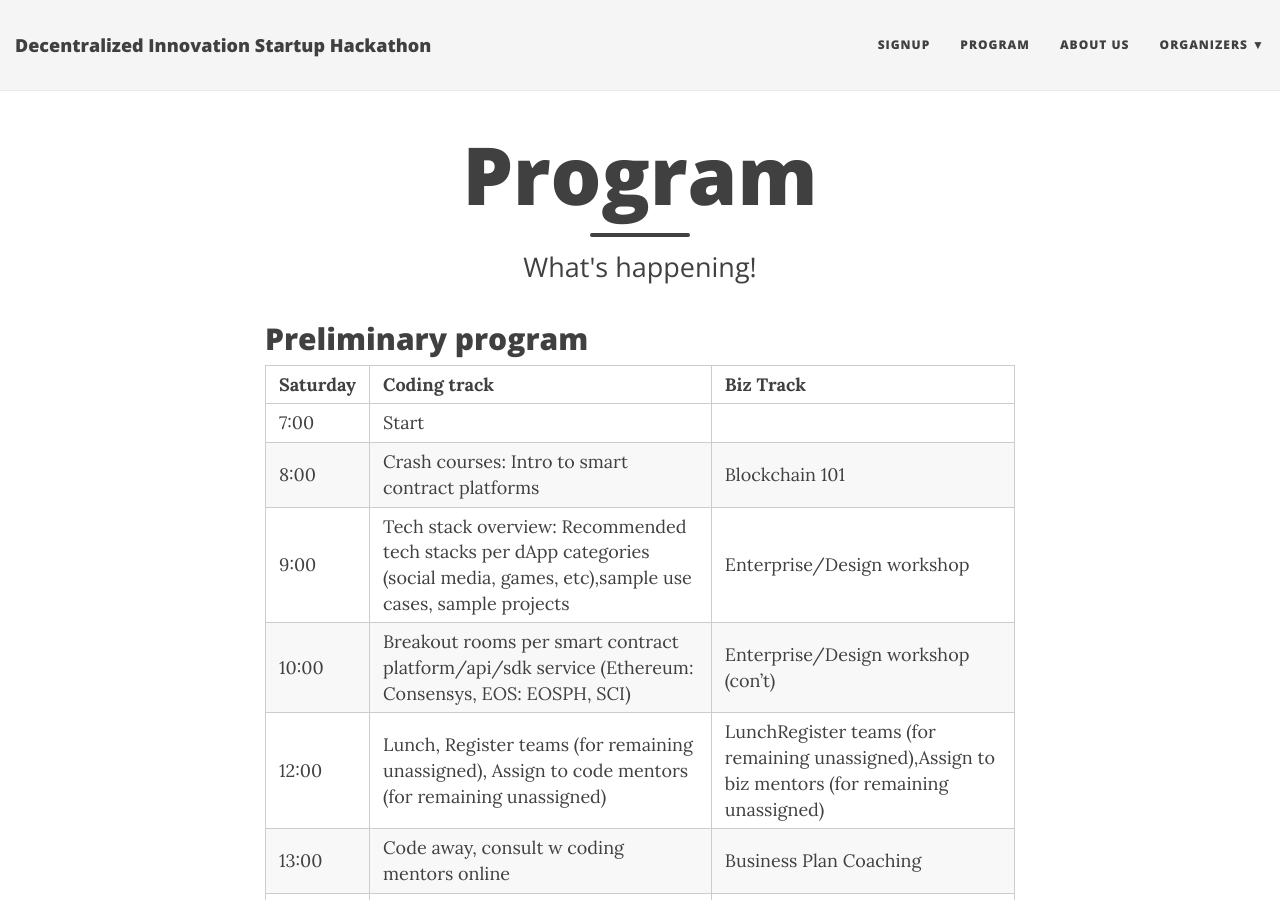
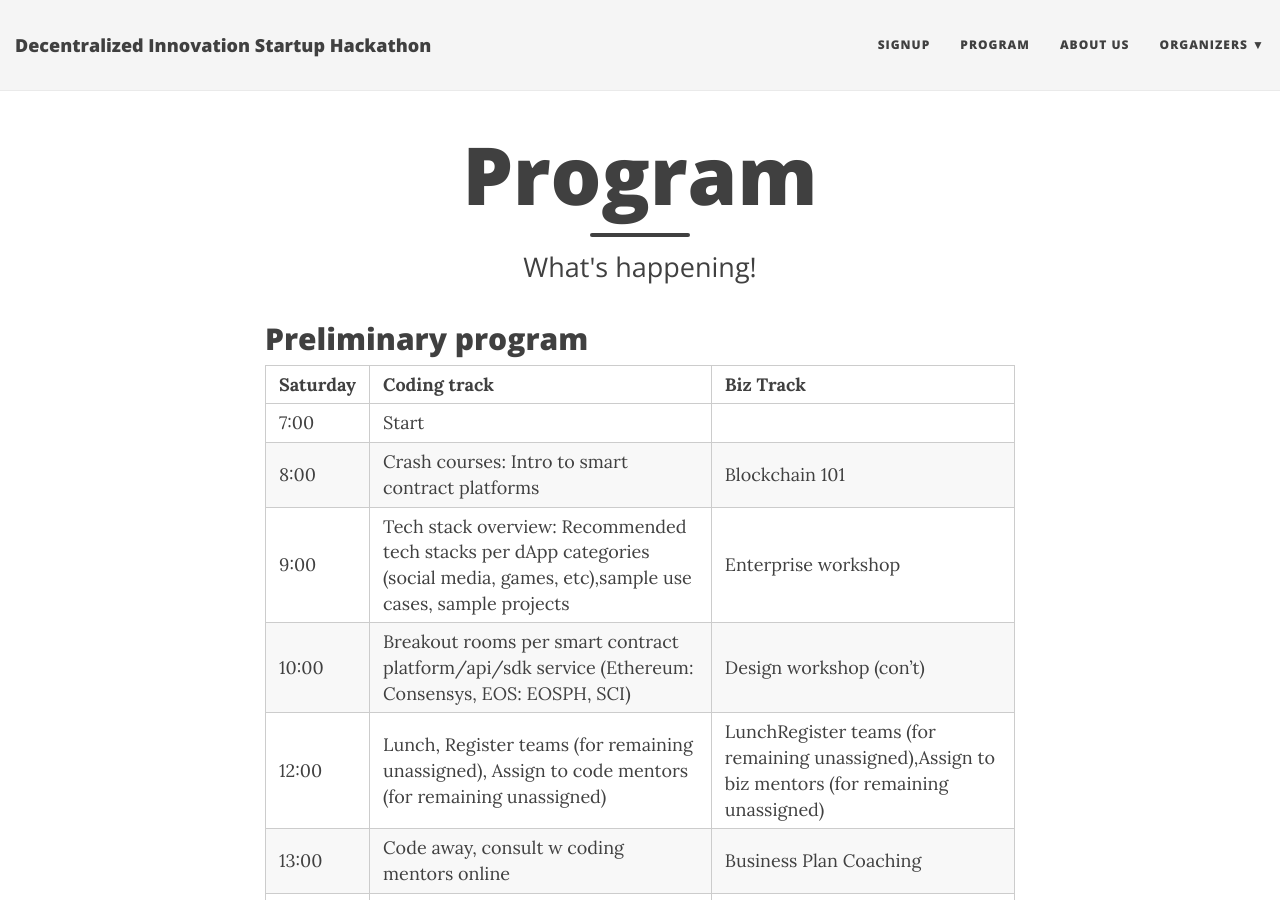
Before and after one commit to dish-event/dish-event, a Jekyll site: the page built from program.md, in a window 1280 px wide and 900 px high. Built offline with Jekyll 4.4.1, drawn with Linux system fonts in a browser that asks for light colours; nearby versions of some CDN libraries.

Commit message:
udpate program

```diff
--- a/program.md
+++ b/program.md
@@ -10,8 +10,8 @@ subtitle: What's happening!
 |----------------------	|-------------------------------------------------------------------------------------------------------------------------------	|-------------------------------------------------------------------------------------------------	|
 | 7:00                 	| Start                                                                                                                         	|                                                                                                 	|
 | 8:00                 	| Crash courses: Intro to smart contract platforms                                                                              	| Blockchain 101                                                                                  	|
-| 9:00                 	| Tech stack overview: Recommended tech stacks per dApp categories (social media, games, etc),sample use cases, sample projects 	| Enterprise/Design workshop                                                                                     	|
-| 10:00                	| Breakout rooms per smart contract platform/api/sdk service (Ethereum: Consensys, EOS: EOSPH, SCI)                                         	| Enterprise/Design workshop (con’t)                                                                             	|
+| 9:00                 	| Tech stack overview: Recommended tech stacks per dApp categories (social media, games, etc),sample use cases, sample projects 	| Enterprise workshop                                                                                     	|
+| 10:00                	| Breakout rooms per smart contract platform/api/sdk service (Ethereum: Consensys, EOS: EOSPH, SCI)                                         	| Design workshop (con’t)                                                                             	|
 | 12:00                	| Lunch, Register teams (for remaining unassigned), Assign to code mentors (for remaining unassigned)                            	| LunchRegister teams (for remaining unassigned),Assign to biz mentors (for remaining unassigned) 	|
 | 13:00                	| Code away, consult w coding mentors online                                                                                    	| Business Plan Coaching                                                                          	|
 | 18:00                	| End of general program                                                                                                        	| End of general program                                                                          	|
```
